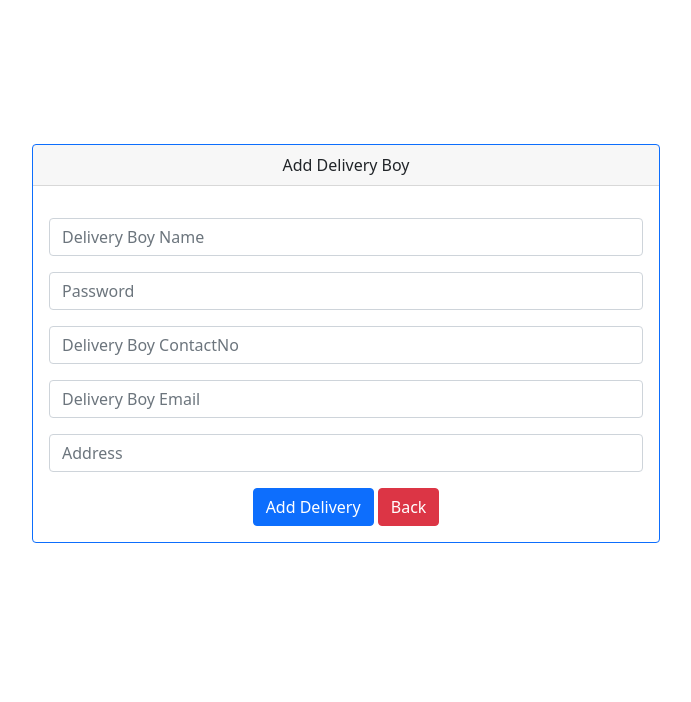
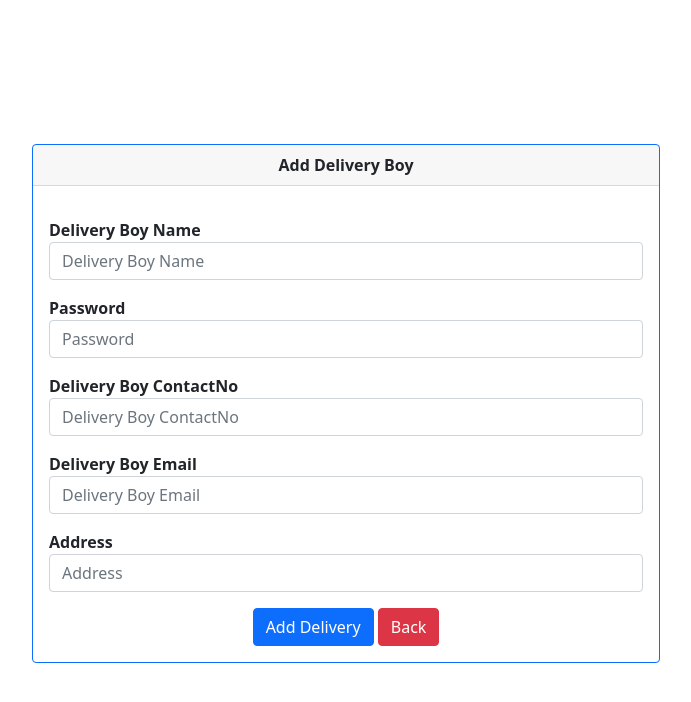
Before and after one commit to 5354khushbu/1MVC, a PHP site: page /1MVC/Views/Admin/adddelivery.php in a window 1280 px wide. Shown: the top 702 px of the page, without its empty margins (294-985 px from the left). Run offline with PHP 8.4, Linux system fonts and the light colour scheme.

Commit message:
27-01-2024

```diff
--- a/Controller/controller.php
+++ b/Controller/controller.php
@@ -304,7 +304,8 @@ class controller extends Model
                     }
                     break;
                 case '/subcategory':
-                    $allsubcategories = $this->select("subcategory");
+                    // $allsubcategories = $this->select("subcategory");
+                    $allsubcategories = $this->selectjoin('subcategory', array('category'=>'subcategory.cat_id = category.cat_id'));
                     include_once("Views/Admin/header.php");
                     include_once("Views/Admin/allsubcategory.php");
                     include_once("Views/Admin/footer.php");
--- a/Views/Admin/addcategory.php
+++ b/Views/Admin/addcategory.php
@@ -14,7 +14,7 @@
     <div class="row mt-5">
         <div class="col-lg-6 offset-lg-3 mt-5">
             <div class="card border-primary mb-3 mt-5">
-                <div class="card-header text-center">Add Category</div>
+                <div class="card-header text-center"><b>Add Category</b></div>
                 <div class="card-body">
                     <form method="post" enctype="multipart/form-data">
                         <div class="row mt-3">
@@ -39,7 +39,7 @@
                         </div>
                         <div class="row mt-3">
                             <div class="col">
-                                <label for="categorydescription">Category Description</label>
+                            <label for="categorydescription" class="input__label"><b>Category Description</b></label>
                                 <textarea name="categorydescription" id="categorydescription" required class="form-control"
                                     cols="30" rows="3"></textarea>
                             </div>
--- a/Views/Admin/adddelivery.php
+++ b/Views/Admin/adddelivery.php
@@ -15,35 +15,40 @@
     <div class="row mt-5">
         <div class="col-lg-6 offset-lg-3 mt-5">
             <div class="card border-primary mb-3 mt-5">
-                <div class="card-header text-center">Add Delivery Boy</div>
+                <div class="card-header text-center"><b>Add Delivery Boy</b></div>
                 <div class="card-body">
                     <form method="post" enctype="multipart/form-data">
                         <div class="row mt-3">
                             <div class="col">
+                            <label for="deliveryboyname" class="input__label"><b>Delivery Boy Name</b></label>
                                 <input type="text" placeholder="Delivery Boy Name" class="form-control"
                                     name="deliveryboyname" id="">
                             </div>
                         </div>
                         <div class="row mt-3">
                             <div class="col">
+                            <label for="password" class="input__label"><b>Password</b></label>
                                 <input type="password" placeholder="Password" class="form-control" name="password"
                                     id="">
                             </div>
                         </div>
                         <div class="row mt-3">
                             <div class="col">
+                            <label for="deliveryboycontactno" class="input__label"><b>Delivery Boy ContactNo</b></label>
                                 <input type="text" placeholder="Delivery Boy ContactNo" class="form-control"
                                     name="deliveryboycontactno" id="">
                             </div>
                         </div>
                         <div class="row mt-3">
                             <div class="col">
+                            <label for="deliveryboyemail" class="input__label"><b>Delivery Boy Email</b></label>
                                 <input type="text" placeholder="Delivery Boy Email" class="form-control"
                                     name="deliveryboyemail" id="">
                             </div>
                         </div>
                         <div class="row mt-3">
                             <div class="col">
+                            <label for="address" class="input__label"><b>Address</b></label>
                                 <input type="text" placeholder="Address" class="form-control" name="address"
                                     id="">
                             </div>
--- a/Views/Admin/addgallery.php
+++ b/Views/Admin/addgallery.php
@@ -17,7 +17,7 @@
 <div class="row mt-5">
     <div class="col-lg-6 offset-lg-3 mt-5">
         <div class="card border-primary mb-3 mt-5">
-            <div class="card-header text-center">Add Images</div>
+            <div class="card-header text-center"><b>Add Images</b></div>
             <div class="card-body">
                 <form method="post" enctype="multipart/form-data">
                     <!-- <div class="row mt-3">
--- a/Views/Admin/addoffer.php
+++ b/Views/Admin/addoffer.php
@@ -14,7 +14,7 @@
     <div class="row mt-5">
         <div class="col-lg-6 offset-lg-3 mt-5">
             <div class="card border-primary mb-3 mt-5">
-                <div class="card-header text-center">Add Offer</div>
+                <div class="card-header text-center"><b>Add Offer</b></div>
                 <div class="card-body">
                     <form method="post" enctype="multipart/form-data">
 
@@ -22,24 +22,28 @@
 
                         <div class="row mt-3">
                             <div class="col">
+                            <label for="productid" class="input__label"><b>Product Id</b></label>
                                 <input type="text" placeholder="Product Id" class="form-control" name="productid"
                                     id="">
                             </div>
                         </div>
                         <div class="row mt-3">
                             <div class="col">
+                            <label for="offerstartdate" class="input__label"><b>Offer Start Date</b></label>
                                 <input type="text" placeholder="Offer Start Date" required class="form-control" name="offerstartdate"
                                     id="">
                             </div>
                         </div>
                         <div class="row mt-3">
                             <div class="col">
+                            <label for="offerenddate" class="input__label"><b>Offer End Date</b></label>
                                 <input type="text" placeholder="Offer End Date" required class="form-control" name="offerenddate"
                                     id="">
                             </div>
                         </div>
                         <div class="row mt-3">
                             <div class="col">
+                            <label for="orderdetail" class="input__label"><b>Order Details</b></label>
                                 <input type="text" placeholder="Order Details" required class="form-control" name="orderdetail"
                                     id="">
                             </div>
--- a/Views/Admin/addproduct.php
+++ b/Views/Admin/addproduct.php
@@ -17,7 +17,7 @@
     <div class="row mt-5">
         <div class="col-lg-6 offset-lg-3 mt-5">
             <div class="card border-primary mb-3 mt-5">
-                <div class="card-header text-center">Add Product</div>
+                <div class="card-header text-center"><b>Add Product</b></div>
                 <div class="card-body">
                     <form method="post" enctype="multipart/form-data">
                         <div class="row mt-3">
--- a/Views/Admin/addsubcategory.php
+++ b/Views/Admin/addsubcategory.php
@@ -16,7 +16,7 @@
     <div class="row mt-5">
         <div class="col-lg-6 offset-lg-3 mt-5">
             <div class="card border-primary mb-3 mt-5">
-                <div class="card-header text-center">Add Sub Category</div>
+                <div class="card-header text-center"><b>Add Sub Category</b></div>
                 <div class="card-body">
                     <form method="post" enctype="multipart/form-data">
                         <div class="row mt-3">
--- a/Views/Admin/allgallery.php
+++ b/Views/Admin/allgallery.php
@@ -4,7 +4,7 @@
       <div class="card w-100">
         <div class="card-body p-4">
           <div class="row">
-            <h5 class="col-10">Gallery</h5>
+            <h5 class="col-10"><b>Gallery</b></h5>
             <div class="col-2 text-right">
               <a class="btn btn-md btn-primary" href="addgallery">Add Image</a>
             </div>
--- a/Views/Admin/allsubcategory.php
+++ b/Views/Admin/allsubcategory.php
@@ -43,7 +43,7 @@
                       </td>
                       <td>
                         <p class="mb-0 fw-normal">
-                         <?php echo $value->cat_id; ?>
+                         <?php echo $value->cat_name; ?>
                         </p>
                       </td>
                       <td>
```
